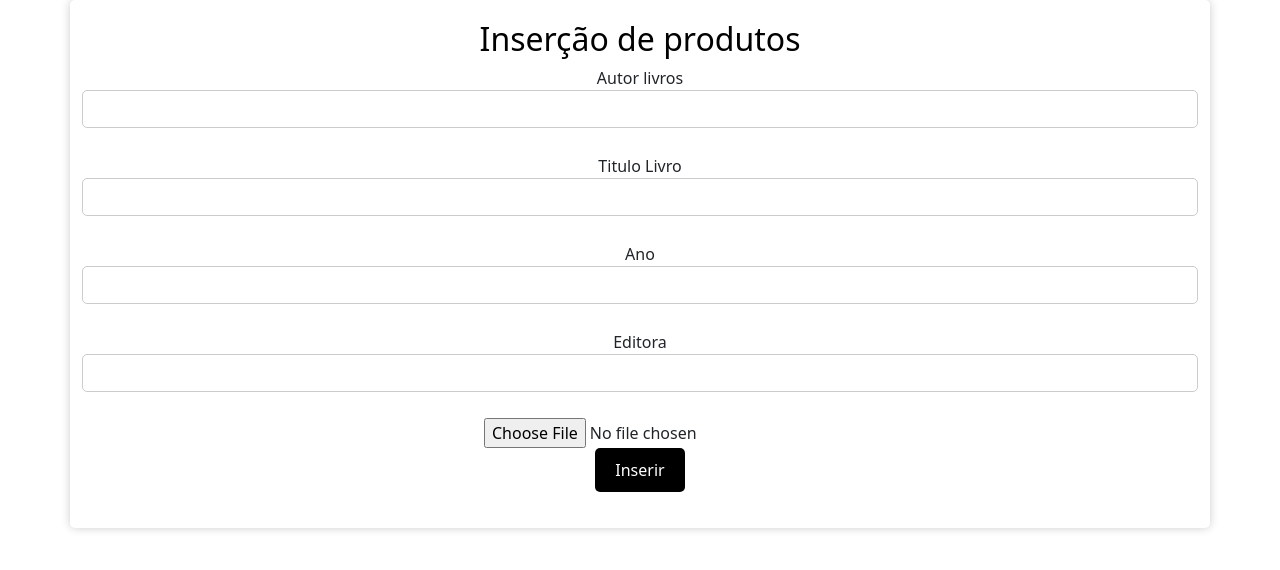
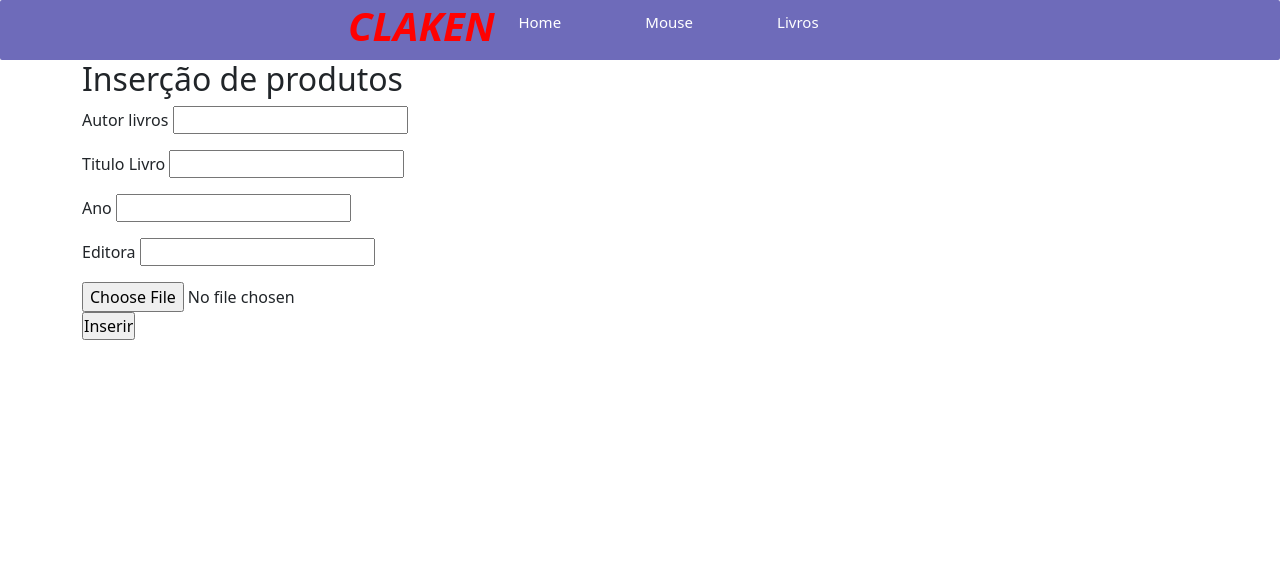
Before and after one commit to EOEDUZADA/TrabFinalBD2023, a PHP site: page /adminpage.php in a window 1280 px wide. Shown: the top 570 px of the page. Run offline with PHP 8.4, Linux system fonts and the light colour scheme; some libraries are stand-ins or nearby versions.

Commit message:
Add files via upload

```diff
--- a/Ultima versão/adminpage.php
+++ b/Ultima versão/adminpage.php
@@ -1,107 +1,9 @@
 <!DOCTYPE html>
 <html>
 <head>
-    <style>
-         body {
-background-color: #0c0c0c;
-            font-family: Arial, sans-serif;
-            margin: 0;
-            padding: 0;
-        }
-
-        .container {
-
-            width: 600px;
-            margin: 0 auto;
-
-     background-color: #fff;
-
-            padding: 20px;
-            border-radius: 5px;
-            box-shadow: 0 0 10px rgba(0, 0, 0, 0.2);
-        }
-
-        h2 {
-            text-align: center;
-            color: black;
-        }
-
-        form {
-            text-align: center;
-        }
-
-        input[type="text"] {
-            width: 100%;
-            padding-bottom: 11px;
-            margin-bottom: 10px;
-            border: 1px solid #ccc;
-            border-radius: 5px;
-
-        }
-
-        input[type="submit"] {
-            background-color: black;
-            color: #fff;
-            border: none;
-            padding: 10px 20px;
-
-            cursor: pointer;
-            border-radius: 5px;
-        }
-
-        button {
-
-
-            display: inline-block;
-                outline: 0;
-                cursor: pointer;
-                border-radius: 6px;
-                border: 2px solid #ff4742;
-                color: #ff4742;
-                background: 0 0;
-                padding: 8px;
-                box-shadow: rgba(0, 0, 0, 0.07) 0px 2px 4px 0px, rgba(0, 0, 0, 0.05) 0px 1px 1.5px 0px;
-                font-weight: 800;
-                font-size: 16px;
-                height: 42px;
-
-
-
-
-            border: none;
-            padding: 10px 20px;
-
-            cursor: pointer;
-            border-radius: 5px;
-        }
-
-        input[type="submit"]:hover {
-            background-color: greenyellow;
-        }
-
-        table {
-            width: 100%;
-            border-collapse: collapse;
-            margin-top: 20px;
-        }
-
-        table, th, td {
-            border: 1px solid #ccc;
-        }
-
-        th, td {
-            padding: 10px;
-            text-align: left;
-        }
-
-        th {
-            background-color: black;
-            color: #fff;
-        }
-    </style>
         <meta name="viewport" content="width=device-width, initial-scale=1.0">
     <title>Claken's Commerce</title><meta charset="utf-8">
-
+    <link rel="stylesheet" href="css/styles.css" />
     <link href="https://cdn.jsdelivr.net/npm/bootstrap@5.0.2/dist/css/bootstrap.min.css" rel="stylesheet" integrity="sha384-EVSTQN3/azprG1Anm3QDgpJLIm9Nao0Yz1ztcQTwFspd3yD65VohhpuuCOmLASjC" crossorigin="anonymous">
 <script src="https://cdn.jsdelivr.net/npm/bootstrap@5.0.2/dist/js/bootstrap.bundle.min.js" integrity="sha384-MrcW6ZMFYlzcLA8Nl+NtUVF0sA7MsXsP1UyJoMp4YLEuNSfAP+JcXn/tWtIaxVXM" crossorigin="anonymous"></script>
 <link href="https://fonts.googleapis.com/css2?family=Jost:ital,wght@1,700&display=swap" rel="stylesheet">
@@ -120,6 +22,26 @@ background-color: #0c0c0c;
     />
 </head>
 <body>
+
+<nav>
+
+      <input type="checkbox" id="res-menu">
+      <label for="res-menu">
+          <i class="fa fa-bars" id="sign-one"></i>
+          <i class="fa fa-times" id="sign-two"></i>
+          </label>
+          <h1>Claken</h1>
+          <ul>
+
+      <li><a href="home.html">Home</a></li>
+      <li><a href="mouses.html">Mouse</a></li>
+      <li><a href="livros.php">Livros</a></li>
+
+
+          </ul>
+
+         </nav>
+
     <div class="container">
         <h2>Inserção de produtos</h2>
            <form action="adminpage.php" method="post" enctype="multipart/form-data">
```
